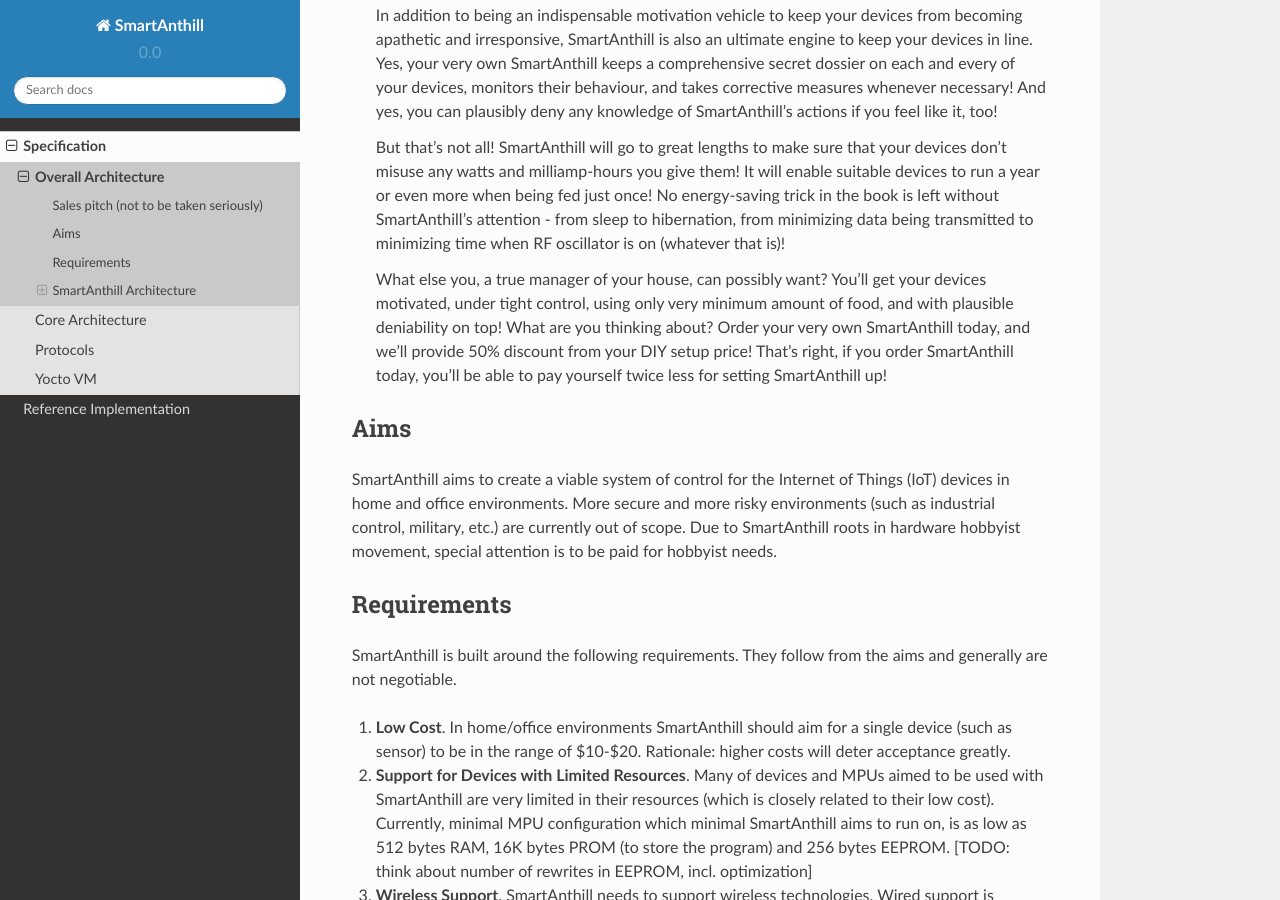
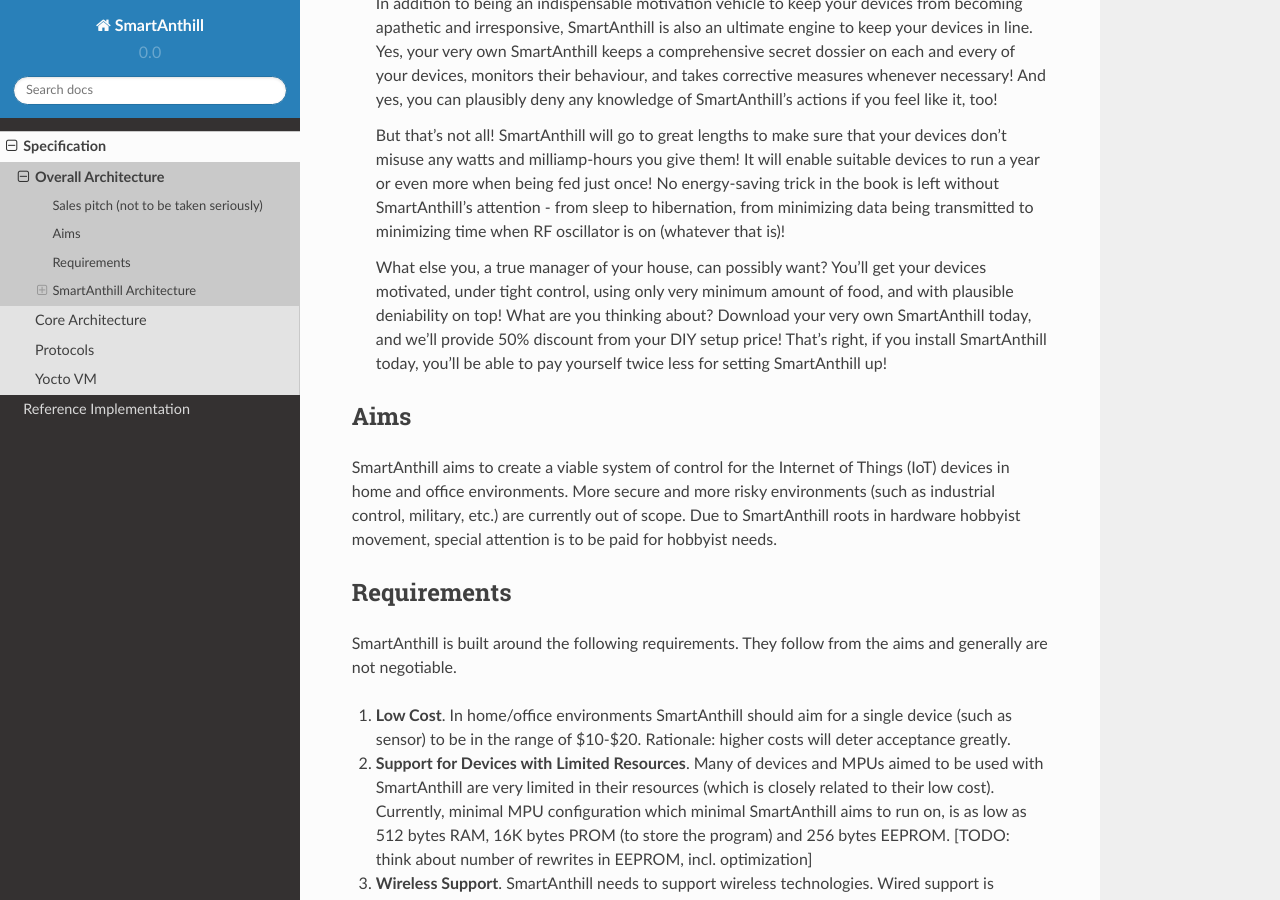
Before and after one commit to smartanthill/smartanthill2_0, a Sphinx documentation site: the page built from docs/design-documents/smartanthill-overall-architecture.rst, in a window 1280 px wide and 900 px high, scrolled down 1832 px. Built offline with Sphinx 7.4.7 and the Read the Docs theme 2.0.0, drawn with Linux system fonts in a browser that asks for light colours.

Commit message:
cosmetical changes to sales pitch

```diff
--- a/docs/design-documents/smartanthill-overall-architecture.rst
+++ b/docs/design-documents/smartanthill-overall-architecture.rst
@@ -48,11 +48,9 @@
 
 - Sir, better you should ask "What doesn't it do?"
 
-  It crypts, flips, scripts, and strips,
-
-  It loops, groups, hooks, and schnooks,
-
-  It chases, races, faces, and places!
+  | *It crypts, flips, scripts, and strips,*
+  | *It loops, groups, hooks, and schnooks,*
+  | *It chases, races, faces, and places!*
 
   No home or maximum security prison should be without one!
 
@@ -62,7 +60,7 @@
 
   But that's not all! SmartAnthill will go to great lengths to make sure that your devices don't misuse any watts and milliamp-hours you give them! It will enable suitable devices to run a year or even more when being fed just once! No energy-saving trick in the book is left without SmartAnthill's attention - from sleep to hibernation, from minimizing data being transmitted to minimizing time when RF oscillator is on (whatever that is)!
 
-  What else you, a true manager of your house, can possibly want? You'll get your devices motivated, under tight control, using only very minimum amount of food, and with plausible deniability on top! What are you thinking about? Order your very own SmartAnthill today, and we'll provide 50% discount from your DIY setup price! That's right, if you order SmartAnthill today, you'll be able to pay yourself twice less for setting SmartAnthill up!
+  What else you, a true manager of your house, can possibly want? You'll get your devices motivated, under tight control, using only very minimum amount of food, and with plausible deniability on top! What are you thinking about? Download your very own SmartAnthill today, and we'll provide 50% discount from your DIY setup price! That's right, if you install SmartAnthill today, you'll be able to pay yourself twice less for setting SmartAnthill up!
 
 
 Aims
```
Also changed, not shown: other parts of docs/design-documents/smartanthill-overall-architecture.rst (+1 -1 lines).
